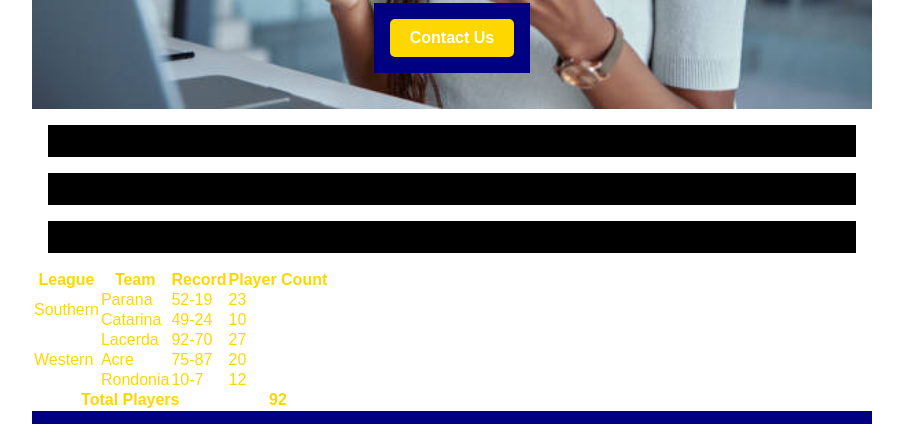
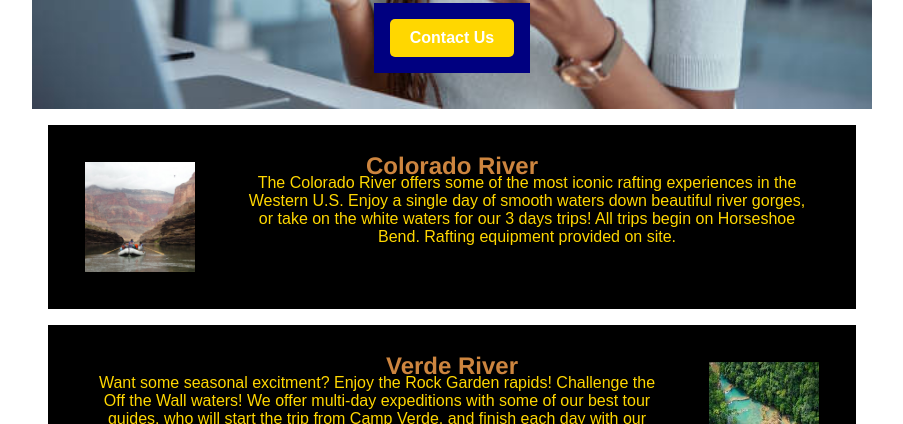
Before and after one commit to timpuente1119-del/wdd130, a plain HTML site: page wwr/trips.html in a window 1280 px wide. Shown: the part 590-1014 px from the top of the page, without its empty margins (188-1091 px from the left). Drawn offline with Linux system fonts and the light colour scheme.

Commit message:
Making Trips page

```diff
--- a/wwr/styles/rafting.css
+++ b/wwr/styles/rafting.css
@@ -188,6 +188,27 @@ section {
     text-align: center;
 }
 
+.trip1,
+.trip2,
+.trip3 {
+    padding: 1rem;
+    text-align: center;
+    border: 1px solid var(--accent3-color);
+}
+
+table {
+    text-align: center;
+    border: 1px solid var(--accent2-color);
+    padding: 1rem;
+    border-collapse: collapse;
+}
+
+th,
+td {
+    border: 1px solid var(--accent2-color);
+    padding: 1rem;
+}
+
 .history {
     padding: 2rem;
     display: grid;
--- a/wwr/trips.html
+++ b/wwr/trips.html
@@ -36,59 +36,93 @@
         </div>
         <!-- making 3 sections to give each a h2, picture, and details for a specific trip -->
         <!-- Trip 1 : have h2, picture on the left, and description on the right-->
-        <section>
+        <section class="trip1">
+            <h2>Colorado River</h2>
+            <img src="images/colorado_river.jpg" alt="Trip 1">
+            <P>The Colorado River offers some of the most iconic rafting experiences in the Western
+                U.S. Enjoy a single day of smooth waters down beautiful river gorges, or take on the
+                white waters for our 3 days trips! All trips begin on Horseshoe Bend. Rafting
+                equipment provided on site.
+            </P>
+
         </section>
         <!-- Trip 2 : have h2, picture on the right, and description on the left-->
-        <section></section>
+        <section class="trip2">
+            <h2> Verde River</h2>
+            <p>Want some seasonal excitment? Enjoy the Rock Garden rapids! Challenge the Off the
+                Wall waters!
+                We offer multi-day expeditions with some of our best tour guides, who will start the
+                trip from
+                Camp Verde, and finish each day with our famous prickly pear BBQ!
+                Rafting equipment rent available.
+            </p>
+            <img src="images/verde_river.jpeg" alt="Trip 2">
+        </section>
         <!-- Trip 3 : same as Trip 1-->
-        <section></section>
+        <section class="trip3">
+            <h2>Salt River</h2>
+            <img src="images/salt_river.jpg" alt="Trip 3">
+            <p>Come spring time, and you can experience for yourself the desert canyon rapids that
+                this river offers! Our guides swear that you will never forget those canyon sites!
+                All trips will begin via shuttle from East Valley and then by
+                Jeep to the bank of the
+                Salt River.
+                Rafting equipment rent available.
+            </p>
+        </section>
 
         <!-- making a table showing availabilty of trips and relative info -->
         <!-- Table copied from table.html for placeholder -->
+        <section>
             <table>
                 <thead>
                     <tr>
-                    <th>League</th>
-                    <th>Team</th>
-                    <th>Record</th>
-                    <th>Player Count</th>
+                        <th>Trip</th>
+                        <th>Availability</th>
+                        <th>Start Time</th>
+                        <th>Guest Min.</th>
                     </tr>
                 </thead>
                 <tbody>
                     <tr>
-                    <td rowspan="2">Southern</td>
-                    <td>Parana</td>
-                    <td>52-19</td>
-                    <td>23</td>
+                        <td rowspan="3">Colorado River</td>
+                        <td>3/1 - 5/15</td>
+                        <td>5:30 am</td>
+                        <td>7</td>
                     </tr>
                     <tr>
-                    <td>Catarina</td>
-                    <td>49-24</td>
-                    <td>10</td>
+                        <td>5/29 - 8/15</td>
+                        <td>5:30 am</td>
+                        <td>8</td>
                     </tr>
                     <tr>
-                    <td rowspan="3">Western</td>
-                    <td>Lacerda</td>
-                    <td>92-70</td>
-                    <td>27</td>
+                        <td>8/30 - 10/1</td>
+                        <td>6:30 am</td>
+                        <td>5</td>
                     </tr>
                     <tr>
-                    <td>Acre</td>
-                    <td>75-87</td>
-                    <td>20</td>
+                        <td rowspan="2">Verde River</td>
+                        <td>4/1 - 6/20</td>
+                        <td>5:30 am</td>
+                        <td>7</td>
                     </tr>
                     <tr>
-                    <td>Rondonia</td>
-                    <td>10-7</td>
-                    <td>12</td>
+                        <td>6/29 - 8/30</td>
+                        <td>5:30 am</td>
+                        <td>8</td>
+                    </tr>
+
+                    <tr>
+                        <td rowspan="1">Salt River</td>
+                        <td>3/1-5/20</td>
+                        <td>5:30 am</td>
+                        <td>6</td>
                     </tr>
 
                 </tbody>
-            <tfoot>
-                <th colspan="3"> Total Players</th>
-                <th>92</th>
-            </tfoot>
+
             </table>
+        </section>
     </main>
 
     <footer>
```
Also changed, not shown: wwr/images/colorado_river.jpg (added), wwr/images/salt_river.jpg (added), wwr/images/verde_river.jpeg (added). Lines whose indentation alone changed are shown as unchanged.
